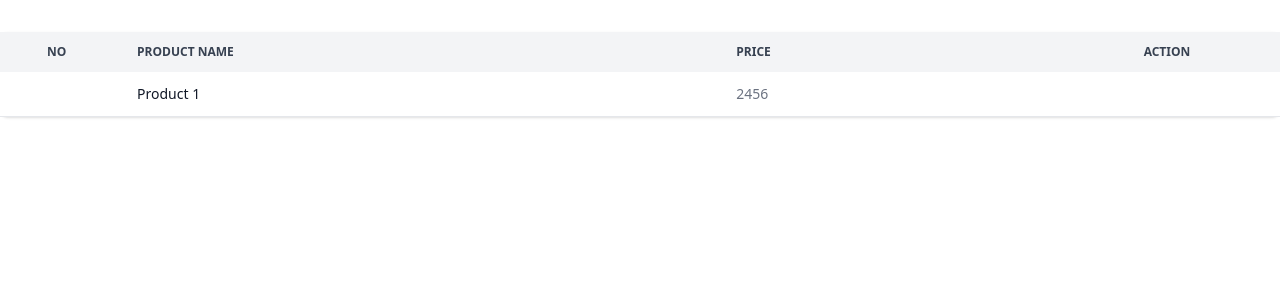
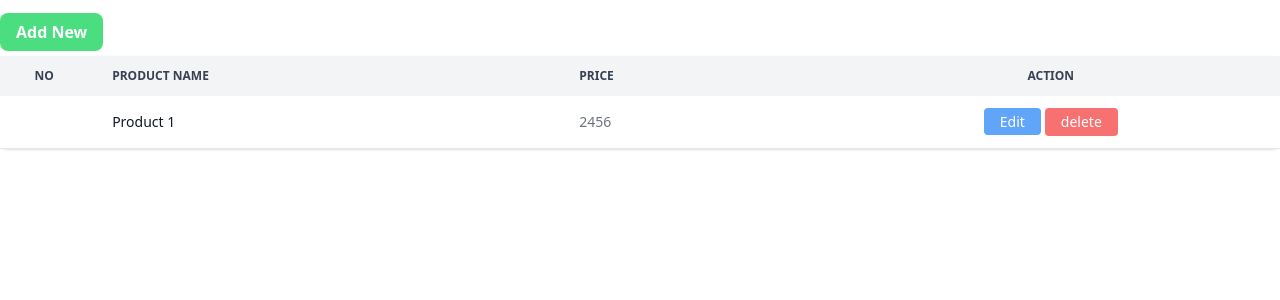
Before and after one commit to hawiksfd/mern-crud-realtime, a React (Create React App) app in the folder frontend/: page / in a window 1280 px wide. Shown: the top 300 px of the page. Built offline with nearby package versions, Linux system fonts and the light colour scheme.

Commit message:
membuat tombol add new, edit dan delete dg Link

```diff
--- a/frontend/src/components/ProductList.jsx
+++ b/frontend/src/components/ProductList.jsx
@@ -1,9 +1,17 @@
 import React from 'react'
+import { Link } from 'react-router-dom';
 
 const ProductList = () => {
   return (
     <div className="flex flex-col mt-5">
       <div className="w-full">
+
+        <Link to="/add"
+            className="
+            bg-green-400 hover:bg-green-700 border-slate-200
+            text-white font-bold py-2 px-4 rounded-lg"
+            >Add New</Link>
+
         <div className="relative shadow rounded-lg mt-3">
             <table className="w-full text-sm text-left text-gray-500">
                 <thead className="text-xs text-gray-700 uppercase bg-gray-100">
@@ -19,7 +27,14 @@ const ProductList = () => {
                         <td className="py-3 px-1 text-center"></td>
                         <td className="py-3 px-6 font-medium text-gray-900">Product 1</td>
                         <td className="py-3 px-6">2456</td>
-                        <td className="py-3 px-1 text-center"></td>
+                        <td className="py-3 px-1 text-center">
+                          <Link to={`/edit/`}
+                            className="font-medium bg-blue-400 hover:bg-blue-600
+                            text-white py-1 px-4 rounded mr-1">Edit</Link>
+                            <button to="/edit"
+                            className="font-medium bg-red-400 hover:bg-red-600
+                            text-white py-1 px-4 rounded">delete</button>
+                        </td>
                     </tr>
                 </tbody>
             </table>
```
